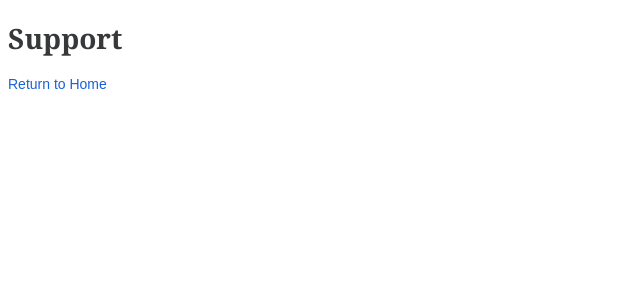
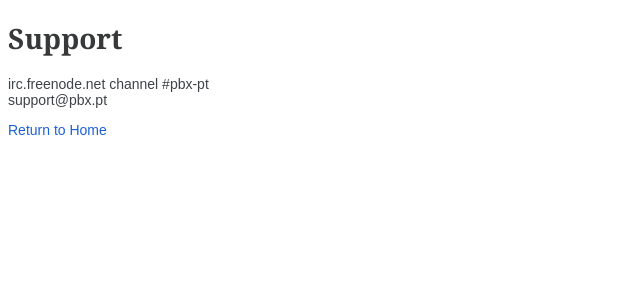
Before and after one commit to itamarjp/pbx.pt, a Python web app: template pbx/templates/support.mako in a window 1280 px wide. Shown: the top 300 px of the page, without its empty margins (0-640 px from the left). Run offline with Mako, Linux system fonts and the light colour scheme; the template is opened without the code that fills it, so the values that code supplies are empty.

Commit message:
small changes

```diff
--- a/pbx/templates/base.mako
+++ b/pbx/templates/base.mako
@@ -3,8 +3,7 @@
 <html>
 <head>
   <meta charset="utf-8">
-  <title>Pyramid Task's List Tutorial</title>
-  <meta name="author" content="Pylons Project">
+  <title>pbx.pt - your free sip account</title>
   <link rel="shortcut icon" href="/static/favicon.ico">
   <link rel="stylesheet" href="/static/style.css">
 
--- a/pbx/templates/support.mako
+++ b/pbx/templates/support.mako
@@ -2,4 +2,8 @@
 
 <h1>Support</h1>
 
+irc.freenode.net channel #pbx-pt
+<br>
+support@pbx.pt
+
 <p><a href="${ request.route_url('home') }">Return to Home</a></p>
```
